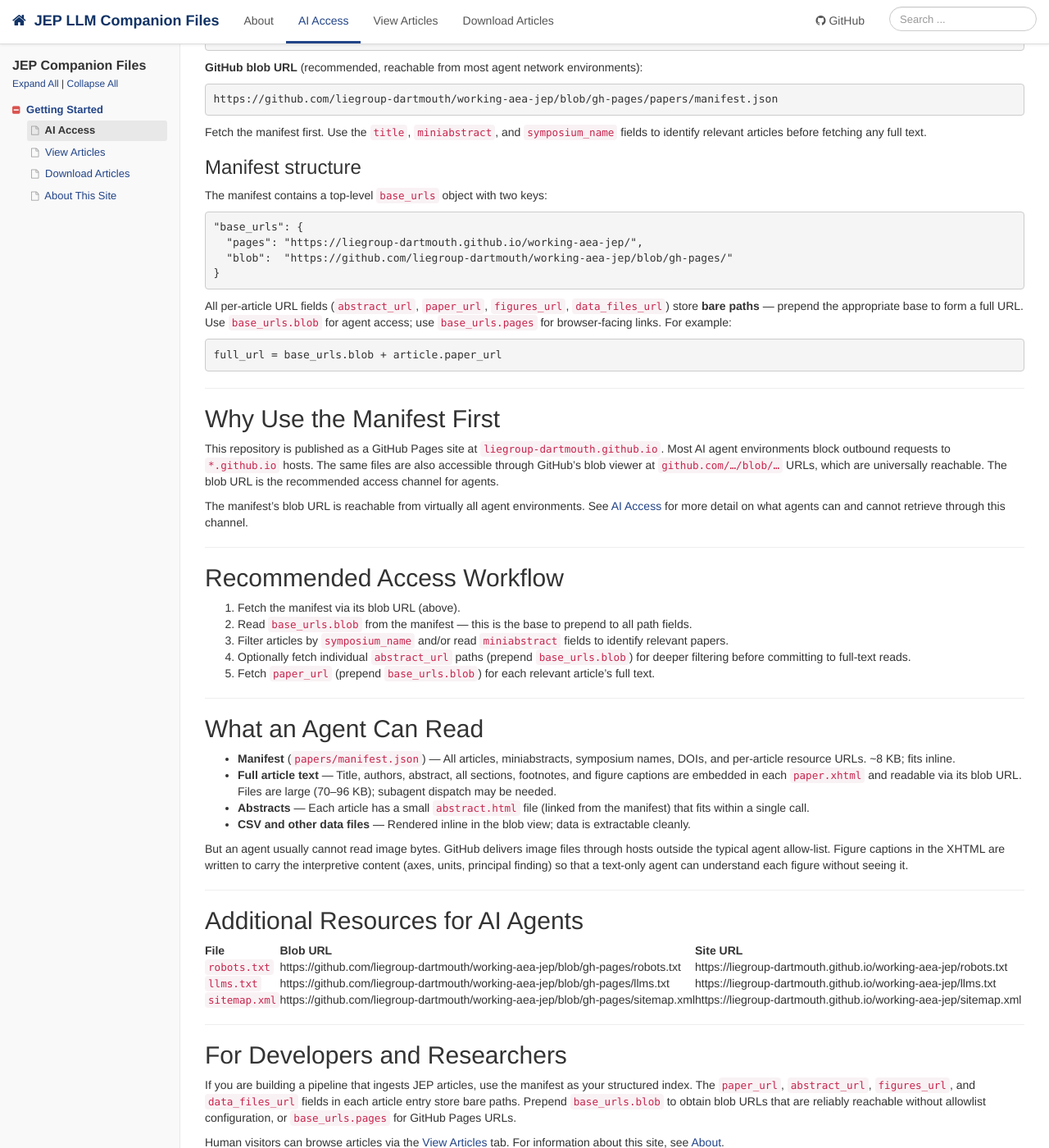
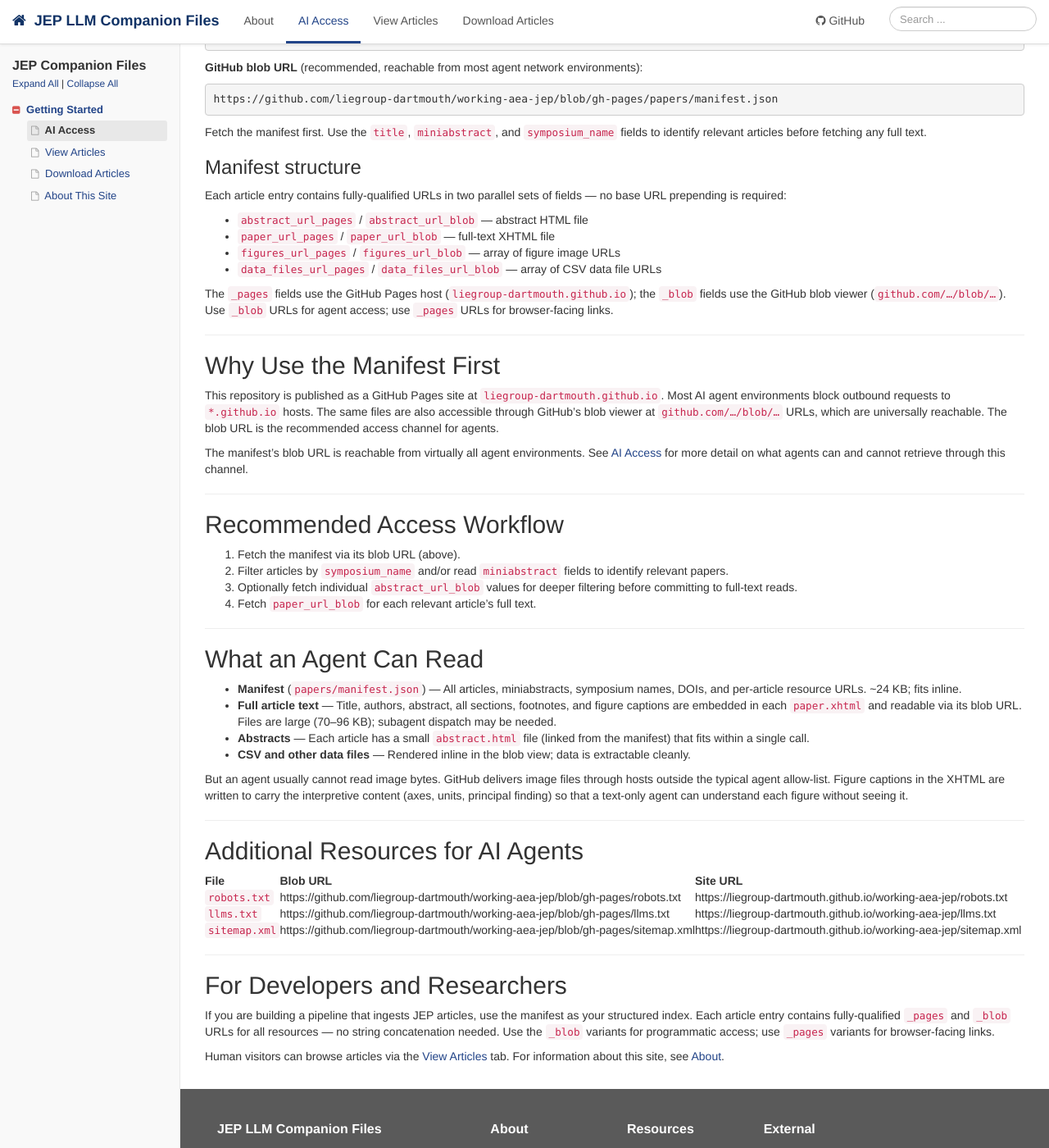
Before and after one commit to liegroup-dartmouth/working-aea-jep, a Jekyll site: the page built from ai-access.md, in a window 1280 px wide and 1400 px high, scrolled down 300 px. Shown: the whole window at 82% size. Built offline with Jekyll 4.4.1, drawn with Linux system fonts in a browser that asks for light colours.

Commit message:
Update JSON file to include both BLOB and Github pages URL

````diff
--- a/ai-access.md
+++ b/ai-access.md
@@ -25,20 +25,14 @@
 
 ### Manifest structure
 
-The manifest contains a top-level `base_urls` object with two keys:
+Each article entry contains fully-qualified URLs in two parallel sets of fields — no base URL prepending is required:
 
-```json
-"base_urls": {
-  "pages": "https://liegroup-dartmouth.github.io/working-aea-jep/",
-  "blob":  "https://github.com/liegroup-dartmouth/working-aea-jep/blob/gh-pages/"
-}
-```
+- `abstract_url_pages` / `abstract_url_blob` — abstract HTML file
+- `paper_url_pages` / `paper_url_blob` — full-text XHTML file
+- `figures_url_pages` / `figures_url_blob` — array of figure image URLs
+- `data_files_url_pages` / `data_files_url_blob` — array of CSV data file URLs
 
-All per-article URL fields (`abstract_url`, `paper_url`, `figures_url`, `data_files_url`) store **bare paths** — prepend the appropriate base to form a full URL. Use `base_urls.blob` for agent access; use `base_urls.pages` for browser-facing links. For example:
-
-```
-full_url = base_urls.blob + article.paper_url
-```
+The `_pages` fields use the GitHub Pages host (`liegroup-dartmouth.github.io`); the `_blob` fields use the GitHub blob viewer (`github.com/…/blob/…`). Use `_blob` URLs for agent access; use `_pages` URLs for browser-facing links.
 
 ---
 
@@ -54,16 +48,15 @@
 ## Recommended Access Workflow
 
 1. Fetch the manifest via its blob URL (above).
-2. Read `base_urls.blob` from the manifest — this is the base to prepend to all path fields.
-3. Filter articles by `symposium_name` and/or read `miniabstract` fields to identify relevant papers.
-4. Optionally fetch individual `abstract_url` paths (prepend `base_urls.blob`) for deeper filtering before committing to full-text reads.
-5. Fetch `paper_url` (prepend `base_urls.blob`) for each relevant article's full text.
+2. Filter articles by `symposium_name` and/or read `miniabstract` fields to identify relevant papers.
+3. Optionally fetch individual `abstract_url_blob` values for deeper filtering before committing to full-text reads.
+4. Fetch `paper_url_blob` for each relevant article's full text.
 
 ---
 
 ## What an Agent Can Read
 
-- **Manifest** (`papers/manifest.json`) — All articles, miniabstracts, symposium names, DOIs, and per-article resource URLs. ~8 KB; fits inline.
+- **Manifest** (`papers/manifest.json`) — All articles, miniabstracts, symposium names, DOIs, and per-article resource URLs. ~24 KB; fits inline.
 - **Full article text** — Title, authors, abstract, all sections, footnotes, and figure captions are embedded in each `paper.xhtml` and readable via its blob URL. Files are large (70–96 KB); subagent dispatch may be needed.
 - **Abstracts** — Each article has a small `abstract.html` file (linked from the manifest) that fits within a single call.
 - **CSV and other data files** — Rendered inline in the blob view; data is extractable cleanly.
@@ -84,6 +77,6 @@
 
 ## For Developers and Researchers
 
-If you are building a pipeline that ingests JEP articles, use the manifest as your structured index. The `paper_url`, `abstract_url`, `figures_url`, and `data_files_url` fields in each article entry store bare paths. Prepend `base_urls.blob` to obtain blob URLs that are reliably reachable without allowlist configuration, or `base_urls.pages` for GitHub Pages URLs.
+If you are building a pipeline that ingests JEP articles, use the manifest as your structured index. Each article entry contains fully-qualified `_pages` and `_blob` URLs for all resources — no string concatenation needed. Use the `_blob` variants for programmatic access; use `_pages` variants for browser-facing links.
 
 Human visitors can browse articles via the [View Articles]({{ site.baseurl }}/view-articles.html) tab. For information about this site, see [About]({{ site.baseurl }}/about.html).
````
Also changed, not shown: papers/manifest.json.
